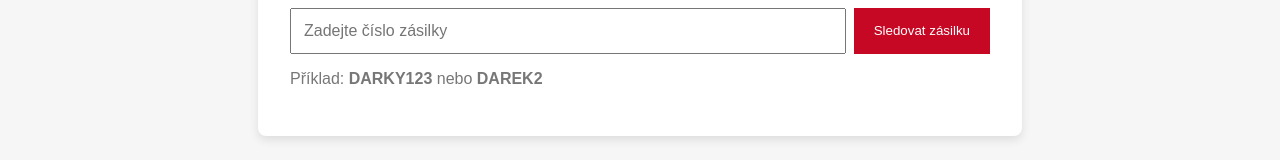
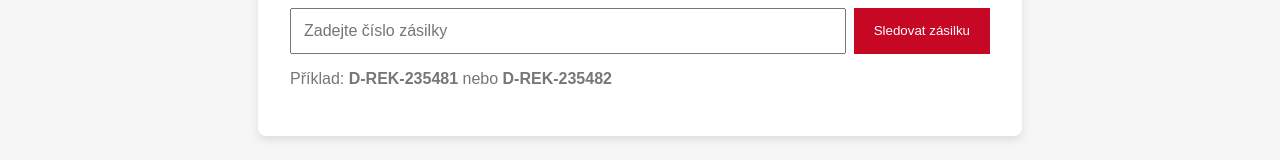
Before and after one commit to jcerveny96/jeziskovna, a plain HTML site: page index.html in a window 1280 px wide. Shown: the part 244-404 px from the top of the page. Drawn offline with Linux system fonts and the light colour scheme.

Commit message:
Update index.html

```diff
--- a/index.html
+++ b/index.html
@@ -37,7 +37,7 @@
     <div id="error" class="error"></div>
 
     <p class="hint">
-      Příklad: <strong>DARKY123</strong> nebo <strong>DAREK2</strong>
+      Příklad: <strong>D-REK-235481</strong> nebo <strong>D-REK-235482</strong>
     </p>
   </main>
 
```
